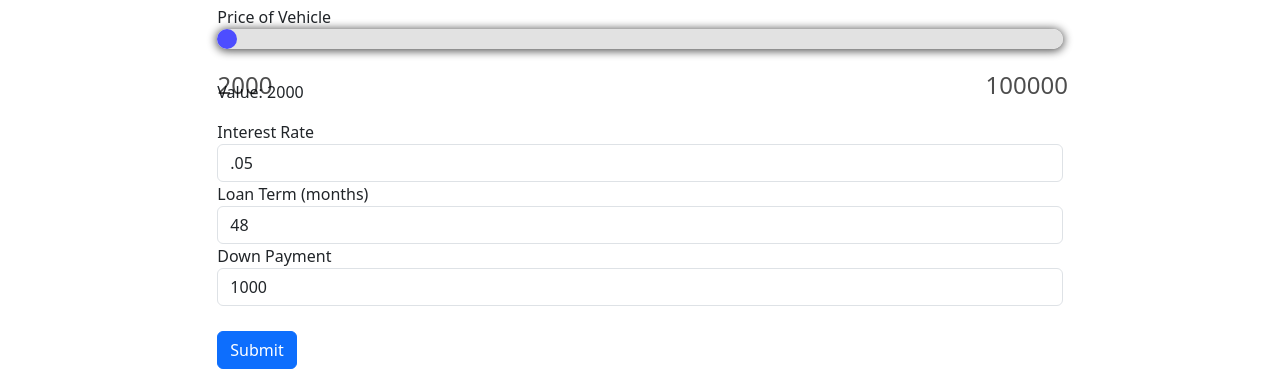
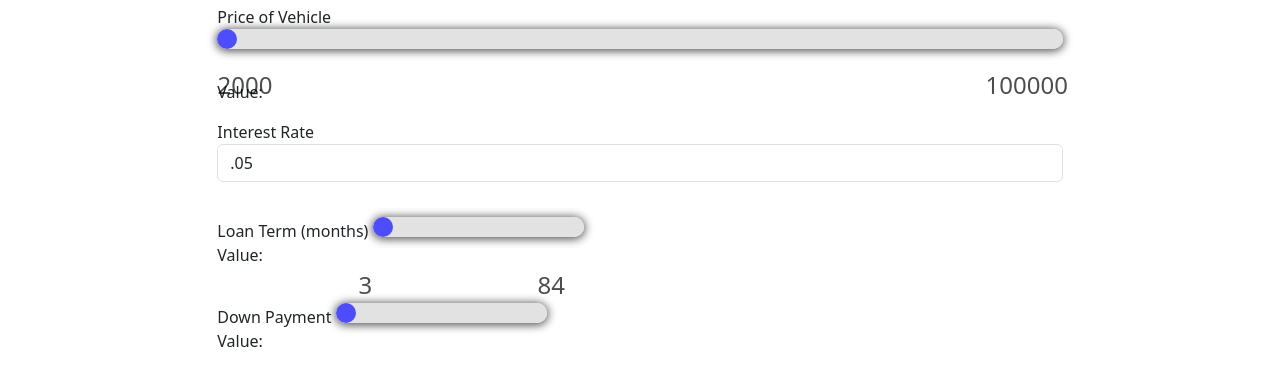
Before and after one commit to tysoncashaw/car-loan-calculator, a website: page public/index.html in a window 1280 px wide. Shown: the part 93-465 px from the top of the page. Drawn offline with nearby package versions, Linux system fonts and the light colour scheme.

Commit message:
worked on making rest of form sliders

```diff
--- a/public/car.js
+++ b/public/car.js
@@ -5,11 +5,12 @@ function calculation()
 
     var priceOfVehicle = document.getElementById("myRange");
     var output = document.getElementById("value");
-    var interestRate = document.getElementById("interestRate").value;
-    var loanTerm = document.getElementById("loanTerm").value;
-    var downPayment = document.getElementById("downPayment").value;
+    var interestRate = document.getElementById("interestRate");
+    var loanTerm = document.getElementById("loanTerm");
+    var ltoutput = document.getElementById("ltvalue");
+    var downPayment = document.getElementById("downPayment");
+    var dpoutput = document.getElementById("dpvalue");
 
-    output.innerHTML = priceOfVehicle.value;
 
     priceOfVehicle.oninput = function() {
         output.innerHTML = this.value;
@@ -22,30 +23,52 @@ function calculation()
         this.style.background = color;
     }
 
-    if(parseFloat(interestRate) <= 0){
+    downPayment.oninput = function() {
+        dpoutput.innerHTML = this.value;
+        calculation();
+    }
+
+   downPayment.onmousemove = function() {
+        var x = (downPayment.value/ 50000) * 100;
+        var color = `linear-gradient(90deg, rgb(117,252,117)${x}%, rgb(214,214,214)${x}%)`;
+        this.style.background = color;
+    }
+
+    loanTerm.oninput = function() {
+        ltoutput.innerHTML = this.value;
+        calculation();
+    }
+
+   loanTerm.onmousemove = function() {
+        var x = (loanTerm.value/ 84) * 100;
+        var color = `linear-gradient(90deg, rgb(117,252,117)${x}%, rgb(214,214,214)${x}%)`;
+        this.style.background = color;
+    }
+
+    if(parseFloat(interestRate.value) <= 0){
         var errorMsg=  document.getElementById("totalpayment");
         errorMsg.innerHTML = "Interest rate can not be 0%";
         errorMsg.setAttribute("class", "text-danger");
         return;
     }
-    if(parseFloat(downPayment) >= parseFloat(priceOfVehicle)){
+    if(parseFloat(downPayment.value) >= parseFloat(priceOfVehicle.value)){
         var errorMsg=  document.getElementById("totalpayment");
         errorMsg.innerHTML = "Your down payment amount must be lower than the purchase price.";
         errorMsg.setAttribute("class", "text-danger");
         return;
     }
-    if(parseFloat(priceOfVehicle) <= 0 || priceOfVehicle == ""){
+    if(parseFloat(priceOfVehicle.value) <= 0 || priceOfVehicle.value == ""){
         var errorMsg=  document.getElementById("totalpayment");
         errorMsg.innerHTML = "Price of the vehicle can not be 0";
         errorMsg.setAttribute("class", "text-danger");
         return;
     }
-    if (downPayment == ""){
-        downPayment = 0;
+    if (downPayment.value == ""){
+        downPayment.value = 0;
     }
-    let finalPrice = parseFloat(priceOfVehicle.value) - parseFloat(downPayment);
-    totalInterest =  parseFloat(interestRate)/1200;
-    let calc = ((totalInterest + (totalInterest / (Math.pow((1 + totalInterest), loanTerm) -1))) * finalPrice);
+    let finalPrice = parseFloat(priceOfVehicle.value) - parseFloat(downPayment.value);
+    totalInterest =  parseFloat(interestRate.value)/1200;
+    let calc = ((totalInterest + (totalInterest / (Math.pow((1 + totalInterest), loanTerm.value) -1))) * finalPrice);
     let calcstart = parseFloat(calc) + 50;
     var total = document.getElementById("totalpayment");
     animateValue(total, calcstart, calc, 750);
@@ -71,6 +94,7 @@ function animateValue(obj, start, end, duration) {
     const step = (timestamp) => {
       if (!startTimestamp) startTimestamp = timestamp;
       const progress = Math.min((timestamp - startTimestamp) / duration, 1);
+      obj.setAttribute("class",'');
       obj.innerHTML = "$" + parseFloat(progress * (end - start) + start).toLocaleString(undefined, {
         minimumFractionDigits: 2,
         maximumFractionDigits: 2
--- a/public/index.html
+++ b/public/index.html
@@ -32,16 +32,17 @@
               <label for="interestRate">Interest Rate</label>
               <input type="number" value=".05" class="form-control" id="interestRate" aria-describedby="interestRate" placeholder="%">
             </div>
-            <div class="form-group">
+            <div class="form-group" id="ltdiv">
                 <label for="loanTerm">Loan Term (months)</label>
-                <input type="number" value="48" class="form-control" id="loanTerm" aria-describedby="loanTerm" placeholder="0">
+                <input type="range" min="3" max="84" value="3" class="ltSlider" id="loanTerm" >
+                <p id="ltsliderValue">Value: <span id="ltvalue" ></span></p>
             </div>
 
 
-            <div class="form-group">
+            <div class="form-group" id="dpdiv">
                 <label for="downPayment">Down Payment</label>
-                <input type="number" value="1000" class="form-control" id="downPayment" aria-describedby="downPayment" placeholder="$">
-
+                <input type="range" min="0" max="50000" value="0" class="dpSlider" id="downPayment" >
+                <p id="dpsliderValue">Value: <span id="dpvalue" ></span></p>
             </div>
 
 
--- a/public/style.css
+++ b/public/style.css
@@ -63,3 +63,103 @@ P {
     background-color: blue;
     cursor: pointer;
 }
+
+.ltSlider {
+    -webkit-appearance: none;
+    width: 25%;
+    height: 20px;
+    background: linear-gradient(90deg, rgb(214,214,214) 50%, rgb(214,214,214) 50%);
+    outline: none;
+    opacity: 0.7;
+    -webkit-transition: 0.2s;
+    transition: opacity 0.2s;
+    border-radius: 20px;
+    box-shadow: 0px 1px 10px 1px black;
+
+}
+
+.ltSlider::after {
+    content: '84';
+    color: black;
+    font-size: 1.5rem;
+    position: absolute;
+    left: 42%;
+    top: 45%;
+}
+
+.ltSlider::before {
+    content: '3';
+    color: black;
+    font-size: 1.5rem;
+    position: absolute;
+    left: 28%;
+    top: 45%;
+}
+
+.ltSlider:hover {
+    opacity: 1;
+}
+
+.ltSlider::-webkit-slider-thumb {
+    -webkit-appearance: none;
+    appearance: none;
+    width: 20px;
+    height: 20px;
+    border-radius: 50%;
+    background-color: blue;
+    cursor: pointer;
+}
+
+.dpSlider {
+    -webkit-appearance: none;
+    width: 25%;
+    height: 20px;
+    background: linear-gradient(90deg, rgb(214,214,214) 50%, rgb(214,214,214) 50%);
+    outline: none;
+    opacity: 0.7;
+    -webkit-transition: 0.2s;
+    transition: opacity 0.2s;
+    border-radius: 25px;
+    box-shadow: 0px 1px 10px 1px black;
+
+}
+
+.dpSlider::after {
+    content: '50000';
+    color: black;
+    font-size: 1.5rem;
+    position: absolute;
+    left: 38%;
+    top: 57%;
+}
+
+.dpSlider::before {
+    content: '0';
+    color: black;
+    font-size: 1.5rem;
+    position: absolute;
+    left: 25%;
+    top: 57%;
+}
+
+.dpSlider:hover {
+    opacity: 1;
+}
+
+.dpSlider::-webkit-slider-thumb {
+    -webkit-appearance: none;
+    appearance: none;
+    width: 20px;
+    height: 20px;
+    border-radius: 50%;
+    background-color: blue;
+    cursor: pointer;
+}
+
+#dpdiv {
+    padding-top: 20px;
+}
+
+#ltdiv {
+    padding-top: 35px;
+}
```
